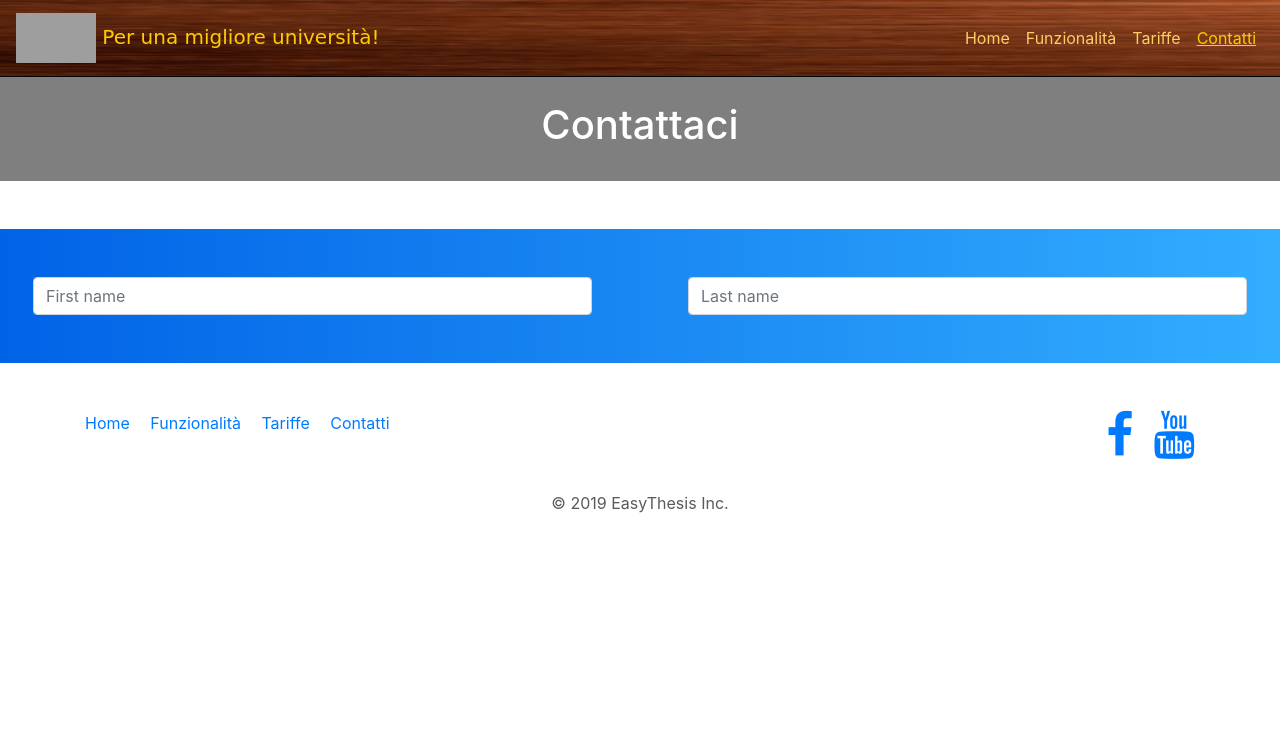
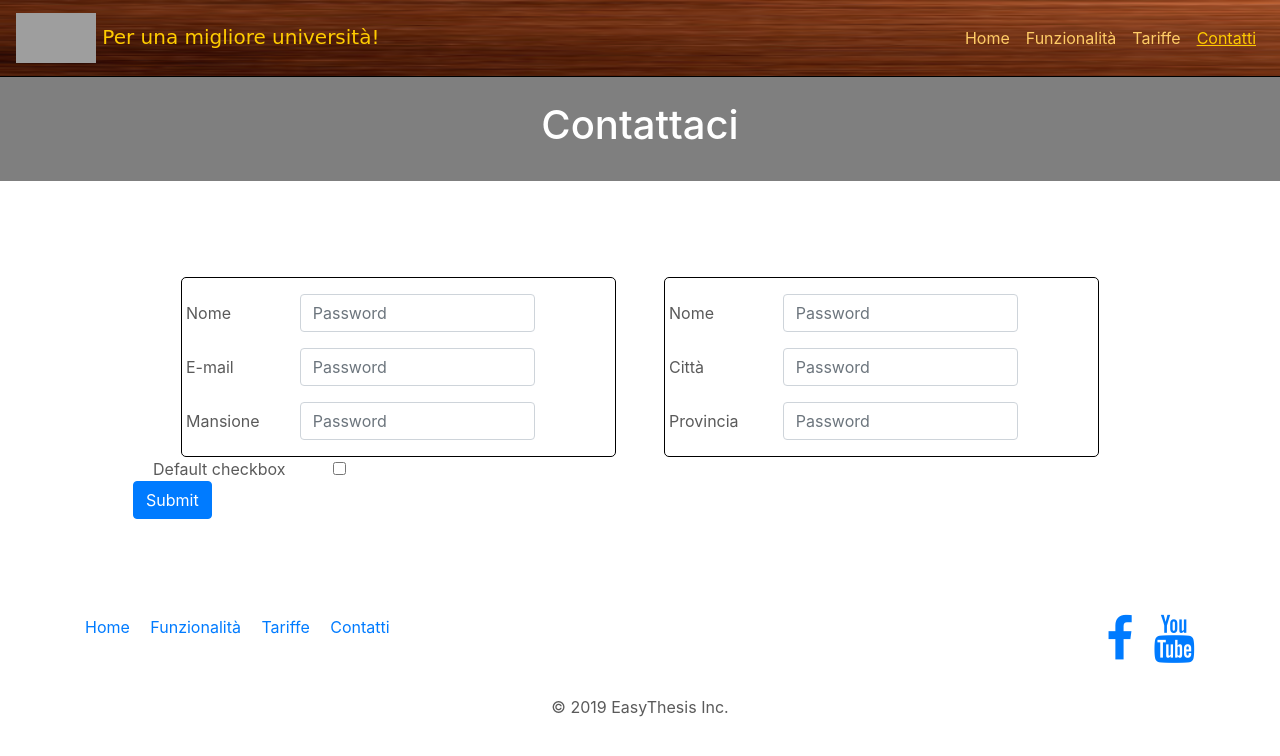
Before and after one commit to easythesis/promo, a plain HTML site: page contatti.html in a window 1280 px wide. Drawn offline with nearby package versions, Linux system fonts and the light colour scheme; grey boxes are pictures that could not be loaded; files whose address does not match are found by name.

Commit message:
fix and update

```diff
--- a/contatti.html
+++ b/contatti.html
@@ -54,17 +54,63 @@
             <h1>Contattaci</h1>
         </div>
     </div>
+    <div class="container">
         <form>
-            <div class="row contatti justify-content-center py-5 my-5">
-                <div class="col-md-6 px-lg-5">
-                    <input type="text" class="form-control" placeholder="First name">
+            <div class="row contatti py-5 my-5 px-lg-5 justify-content-center">
+                <div class="contatti-bordo px-1 col-md-5 mr-4">
+                    <div class="form-group row">
+                        <label for="inputPassword" class="col-sm-3 col-form-label">Nome</label>
+                        <div class="col-sm-7">
+                            <input type="password" class="form-control" id="inputPassword" placeholder="Password">
+                        </div>
+                    </div>
+                    <div class="form-group row">
+                        <label for="inputPassword" class="col-sm-3 col-form-label">E-mail</label>
+                        <div class="col-sm-7">
+                            <input type="password" class="form-control" id="inputPassword" placeholder="Password">
+                        </div>
+                    </div>
+                    <div class="form-group row">
+                        <label for="inputPassword" class="col-sm-3 col-form-label">Mansione</label>
+                        <div class="col-sm-7">
+                            <input type="password" class="form-control" id="inputPassword" placeholder="Password">
+                        </div>
+                    </div>
                 </div>
-                <div class="col-md-6 px-lg-5">
-                    <input type="text" class="form-control" placeholder="Last name">
+                <div class="contatti-bordo px-1 col-md-5 ml-4">
+                    <div class="form-group row">
+                        <label for="inputPassword" class="col-sm-3 col-form-label">Nome</label>
+                        <div class="col-sm-7">
+                            <input type="password" class="form-control" id="inputPassword" placeholder="Password">
+                        </div>
+                    </div>
+                    <div class="form-group row">
+                        <label for="inputPassword" class="col-sm-3 col-form-label">Città</label>
+                        <div class="col-sm-7">
+                            <input type="password" class="form-control" id="inputPassword" placeholder="Password">
+                        </div>
+                    </div>
+                    <div class="form-group row">
+                        <label for="inputPassword" class="col-sm-3 col-form-label">Provincia</label>
+                        <div class="col-sm-7">
+                            <input type="password" class="form-control" id="inputPassword" placeholder="Password">
+                        </div>
+                    </div>
+                </div>
+                <div class="w-100"></div>
+                <div class="col-12">
+                    <div class="form-check align-self-center">
+                        <label class="form-check-label" for="defaultCheck1">
+                            Default checkbox
+                        </label>
+                        <input class="ml-5 form-check-input" type="checkbox" value="" id="defaultCheck1">
+                    </div>
+                    <div class="w-100"></div>
+                    <button type="submit" class="btn btn-primary">Submit</button>
                 </div>
             </div>
         </form>
-
+    </div>
 
     <!-- FOOTER -->
     <footer class="container">
--- a/css/style.css
+++ b/css/style.css
@@ -150,13 +150,20 @@ main {
 /* CONTATTI
 ------------------------------------ */
 div.contatti {
-    background: #007bff;
-    background: linear-gradient(to right, #0062E6, #33AEFF);
+    /*background: #007bff;
+    background: linear-gradient(to right, #0062E6, #33AEFF);*/
 }
+
+.contatti-bordo {
+    border: 1px solid black;
+    border-radius: 5px;
+    padding-top: 1rem;
+}
+
 @media (min-width: 576px) {
-    div.contatti {
-        min-width: 66%;
-    }
+div.contatti {
+    min-width: 66%;
+}
 }
 
 /* TARIFFE
```
